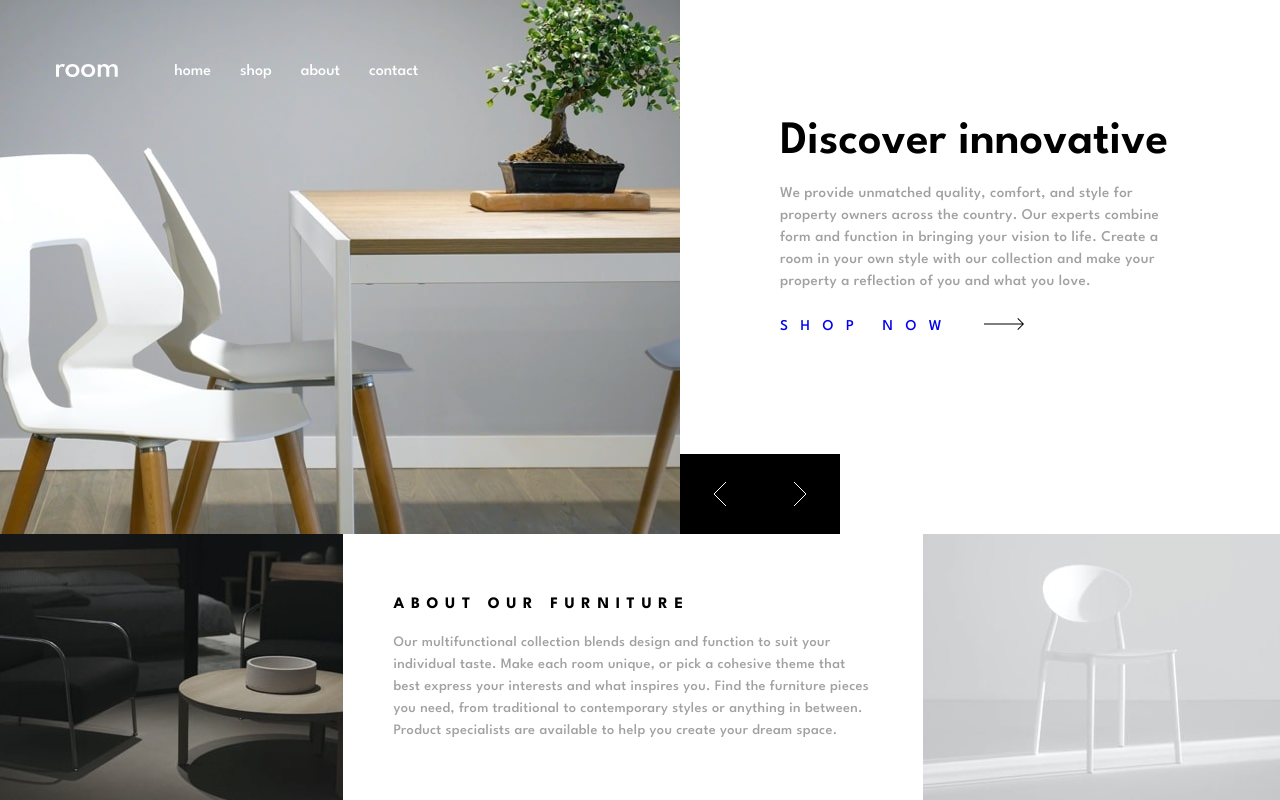
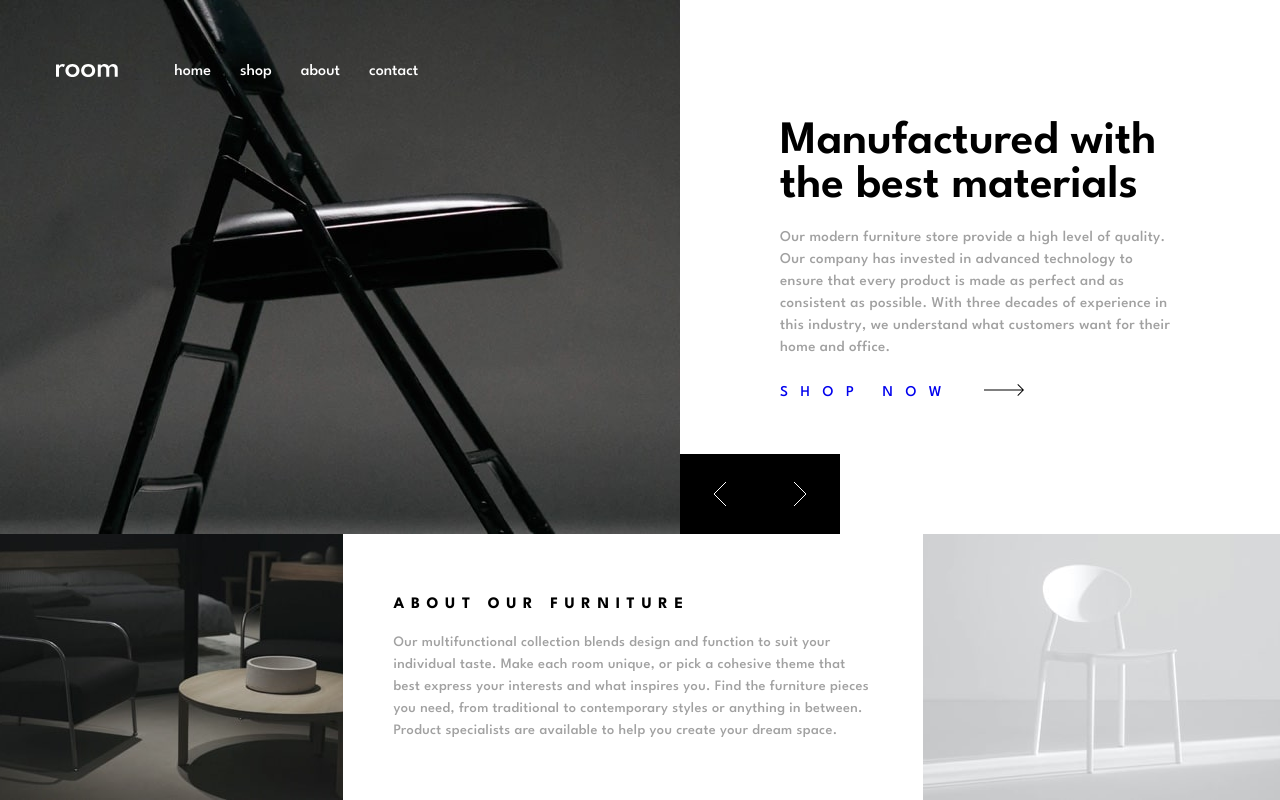
Before and after one commit to thorrellt/room, a React (Vite) app: page / in a window 1280 px wide. Built offline with nearby package versions, Linux system fonts and the light colour scheme.

Commit message:
added props to Heading

```diff
--- a/src/components/App.jsx
+++ b/src/components/App.jsx
@@ -3,13 +3,20 @@ import '../styles/App.css'
 import Header from './Heading'
 import Footer from './Footing'
 import Navbar from './Navbar'
+import data from '../data.js'
 
 function App() {
+  const id = 2
 
   return (
     <div id="App">
       <Navbar/>
-      <Header/>
+      <Header
+      title = {data[id].title}
+      content = {data[id].content}
+      id = {data[id].id}
+
+      />
       <Footer/>
     </div>
   )
--- a/src/components/Heading.jsx
+++ b/src/components/Heading.jsx
@@ -1,6 +1,8 @@
 import { useState } from 'react'
 import '../styles/Heading.css'
-import mainImg1 from '../assets/desktop-image-hero-1.jpg'
+import heroImg0 from '../assets/desktop-image-hero-1.jpg'
+import heroImg1 from '../assets/desktop-image-hero-2.jpg'
+import heroImg2 from '../assets/desktop-image-hero-3.jpg'
 import aboutDark from '../assets/image-about-dark.jpg'
 import aboutLight from '../assets/image-about-light.jpg'
 import arrow from '../assets/icon-arrow.svg'
@@ -8,19 +10,36 @@ import leftAngle from '../assets/icon-angle-left.svg'
 import rightAngle from '../assets/icon-angle-right.svg'
 
 
-export default function Header() {
+export default function Header(props) {
+    const {title, content, id} = props
+    let heroImg
+    switch(id){
+        case 0:{
+            heroImg = heroImg0;
+            break;
+        }
+        case 1:{
+            heroImg = heroImg1;
+            break;
+        }
+        default:{
+            heroImg = heroImg2;
+            break;
+        }
+    }
+
 
     return (
         <section id="Heading">
             <div className="img">
-                <img src={mainImg1} alt="main image" />
+                <img src={heroImg} alt="hero image" />
             </div>
             <div className="content">
                 <h1>
-                    Discover innovative
+                    {title}
                 </h1>
                 <p>
-                    We provide unmatched quality, comfort, and style for property owners across the country. Our experts combine form and function in bringing your vision to life. Create a room in your own style with our collection and make your property a reflection of you and what you love.
+                    {content}
                 </p>
                 <a href="#">
                     <h3>
--- /dev/null
+++ b/src/data.js
@@ -0,0 +1,17 @@
+export default [
+    {
+        title: "Discover innovative ways to decorate",
+        content: 'We provide unmatched quality, comfort, and style for property owners across the country. Our experts combine form and function in bringing your vision to life. Create a room in your own style with our collection and make your property a reflection of you and what you love.',
+        id: 0
+    },
+    {
+        title: "We are available all across the globe",
+        content: `With stores all over the world, it's easy for you to find furniture for your home or place of business. Locally, we’re in most major cities throughout the country. Find the branch nearest you using our store locator. Any questions? Don't hesitate to contact us today.`,
+        id: 1
+    },
+    {
+        title: "Manufactured with the best materials",
+        content: `Our modern furniture store provide a high level of quality. Our company has invested in advanced technology to ensure that every product is made as perfect and as consistent as possible. With three decades of experience in this industry, we understand what customers want for their home and office.`,
+        id: 2
+    }
+]
```
